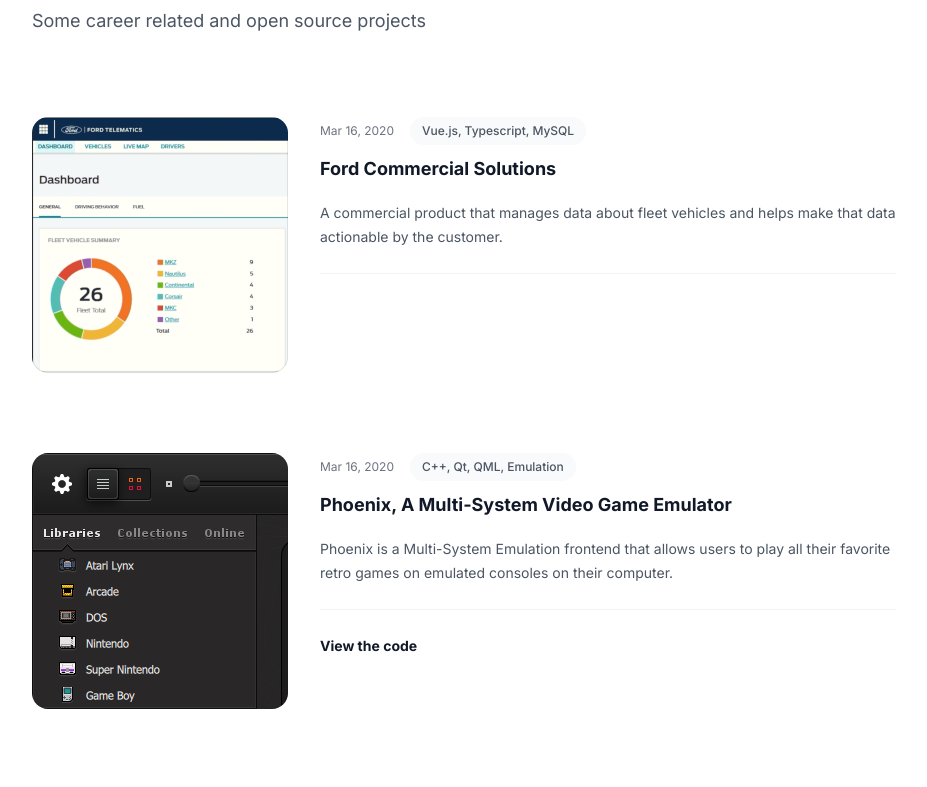
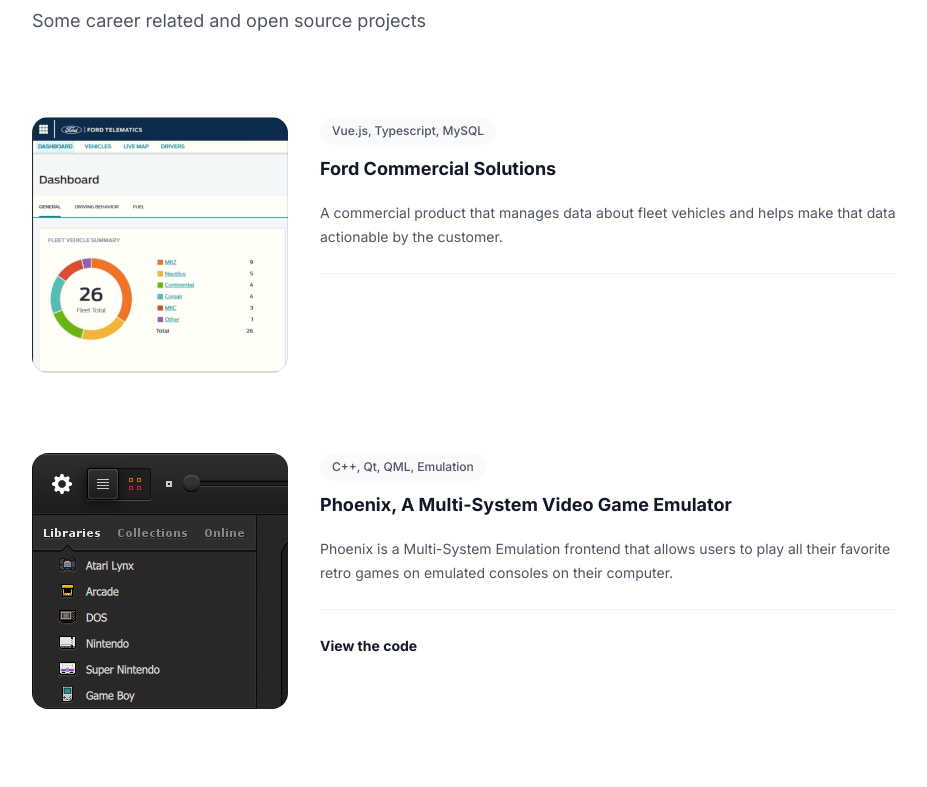
Before and after one commit to Druage/leelazarecky, a Next.js app: page / in a window 1280 px wide. Shown: the part 1593-2380 px from the top of the page, without its empty margins (160-1087 px from the left). Built offline with nearby package versions, Linux system fonts and the light colour scheme.

Commit message:
Remote date

```diff
--- a/ui/sections/OpenSourceProjectsSection.tsx
+++ b/ui/sections/OpenSourceProjectsSection.tsx
@@ -16,8 +16,6 @@ const projects = [
     description:
       "A commercial product that manages data about fleet vehicles and helps make that data actionable by the customer.",
     imageUrl: imageFCS,
-    date: "Mar 16, 2020",
-    datetime: "2020-03-16",
     category: {
       title: "Vue.js, Typescript, MySQL",
       href: "https://www.commercialsolutions.ford.com/",
@@ -29,8 +27,6 @@ const projects = [
     description:
       "Phoenix is a Multi-System Emulation frontend that allows users to play all their favorite retro games on emulated consoles on their computer.",
     imageUrl: imagePhoenix,
-    date: "Mar 16, 2020",
-    datetime: "2020-03-16",
     category: { title: "C++, Qt, QML, Emulation", href: "http://phoenix.vg/" },
     project: {
       href: "https://github.com/team-phoenix/Phoenix",
@@ -42,8 +38,6 @@ const projects = [
     description:
       "A real-time web application that allows users to facilitate weekly team retrospectives, discussing what went well during the week and what needs improvement.",
     imageUrl: imageRetroquest,
-    date: "Mar 16, 2020",
-    datetime: "2020-03-16",
     category: {
       title: "Java, Spring Boot, Angular",
       href: "https://github.com/fordlabs/retroquest",
@@ -58,8 +52,6 @@ const projects = [
     description:
       "Playing Smash Bros. Ultimate during a work break can be fun and a good way to de-stress from the work day. This application helps keep track of custom rule-sets.",
     imageUrl: imageEloTracker,
-    date: "Mar 16, 2020",
-    datetime: "2020-03-16",
     category: { title: "Java, Spring Boot, React", href: "#" },
     project: {
       href: "",
@@ -71,8 +63,6 @@ const projects = [
     description:
       "An authorization and authentication server for users to use as a replacement for paid services such as Auth0 or Okta that follows the OAuth2 and OpenID specifications.",
     imageUrl: imageAuthquest,
-    date: "Mar 16, 2020",
-    datetime: "2020-03-16",
     category: { title: "Kotlin, Vue.js", href: "#" },
     project: {
       href: "",
@@ -121,12 +111,6 @@ export default function OpenSourceProjectsSection() {
                   </div>
                   <div>
                     <div className="flex items-center gap-x-4 text-xs">
-                      <time
-                        dateTime={project.datetime}
-                        className="text-gray-500"
-                      >
-                        {project.date}
-                      </time>
                       <a
                         href={project.category.href}
                         className="relative z-10 rounded-full bg-gray-50 px-3 py-1.5 font-medium text-gray-600 hover:bg-gray-100"
```
